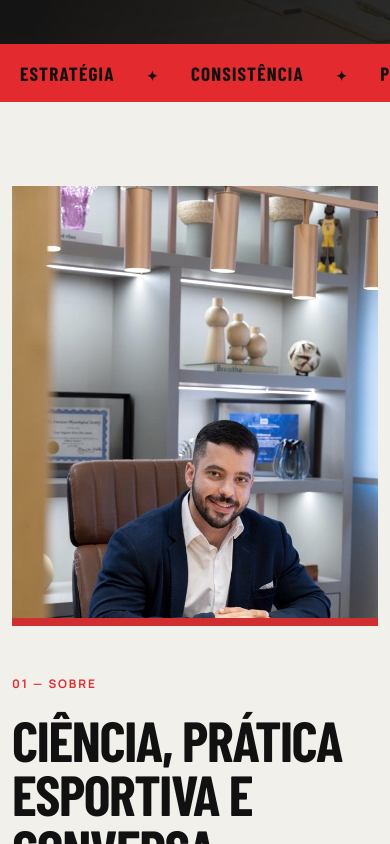
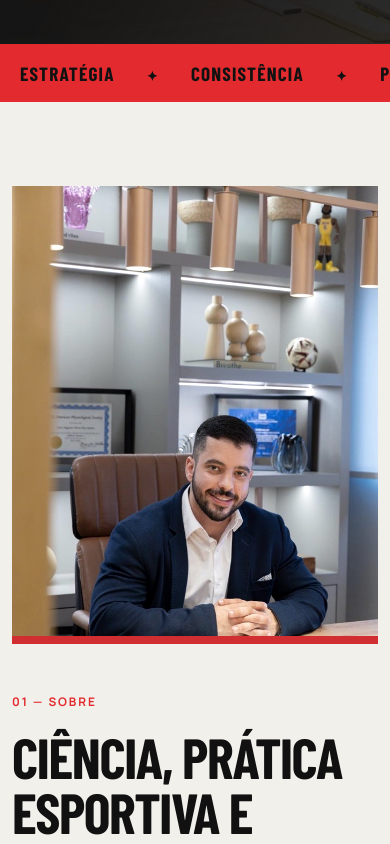
Before and after one commit to marcoserculianipw/lucaspelizer-nutricionista, a plain HTML site: page index.html in a window 390 px wide. Shown: the part 706-1550 px from the top of the page. Drawn offline with nearby package versions, Linux system fonts and the light colour scheme; a web font is replaced by a local one.

Commit message:
style: alteracao responsividade

```diff
--- a/style.css
+++ b/style.css
@@ -293,11 +293,13 @@ a { color: inherit; }
 }
 
 .portrait {
-  min-height: 690px;
+  width: 100%;
+  aspect-ratio: 4 / 5;            /* Mantém proporção perfeita de retrato */
+  min-height: 520px;
   background-image: url("assets/images/lucasprofissinional.jpg");
   background-repeat: no-repeat;
-  background-size: cover;          /* Cobre o espaço perfeitamente */
-  background-position: center top;  /* Centraliza no topo/meio */
+  background-size: cover;          /* Cobre o espaço preenchendo as bordas */
+  background-position: center top; /* Enquadra rosto e tronco */
   border-bottom: 8px solid var(--red);
   filter: saturate(0.85) contrast(1.04);
 }
@@ -680,7 +682,11 @@ a { color: inherit; }
 
   .section { padding: 84px 0; }
   .about-layout { grid-template-columns: 1fr; }
-  .portrait { min-height: 520px; background-size: auto 137%; }
+  .portrait {
+  min-height: 480px;
+  background-size: cover;
+  background-position: center 20%;
+}
   .about-copy { padding-top: 0; }
   .about h2, .section-heading h2 { font-size: clamp(3.2rem, 15vw, 4.4rem); }
   .credentials ul { grid-template-columns: 1fr; }
@@ -711,7 +717,11 @@ a { color: inherit; }
   .hero-marquee { gap: 32px; padding-inline: 20px; }
   .hero-marquee span::after { margin-left: 32px; }
 
-  .portrait { min-height: 440px; background-size: auto 130%; }
+  .portrait {
+  min-height: 380px;
+  background-size: cover;
+  background-position: center top;
+}
   .about h2, .section-heading h2 { font-size: clamp(3rem, 14.5vw, 3.8rem); }
   .about-copy .lead { font-size: 1.05rem; }
 
```
